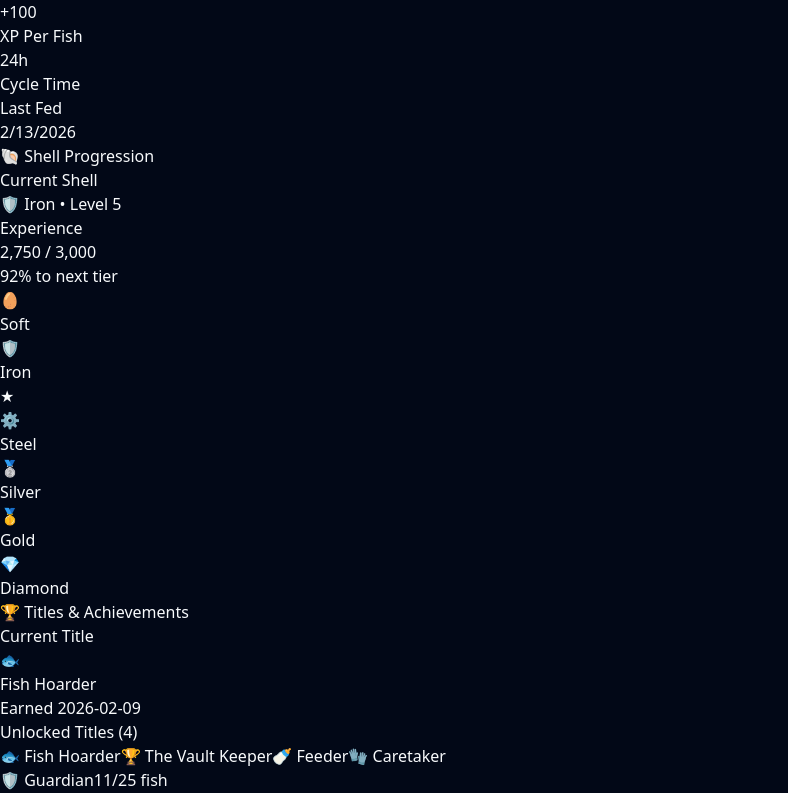
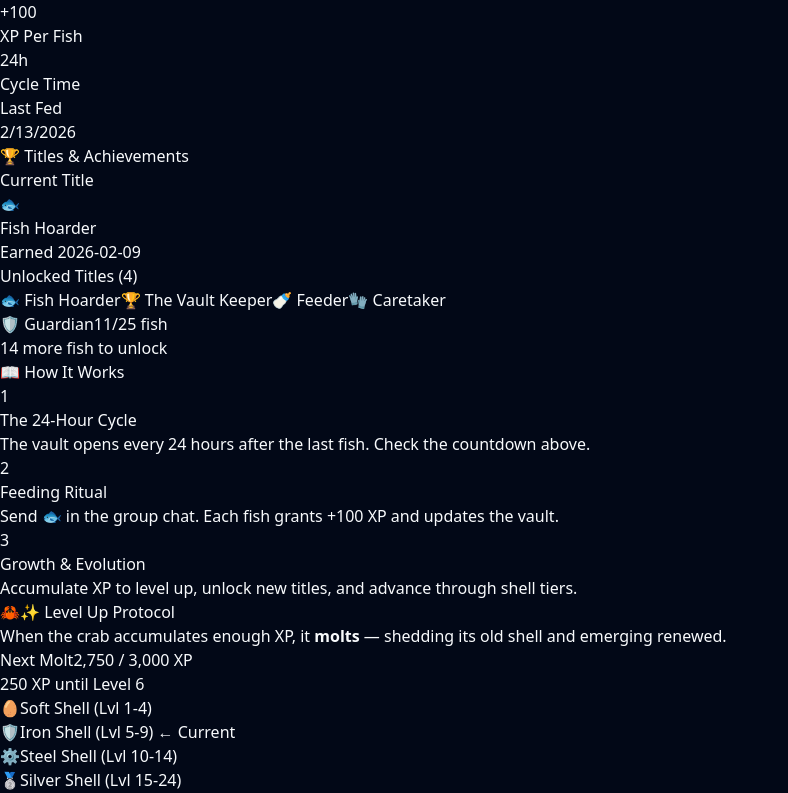
Before and after one commit to KrabbyClaw/krabby-vault, a Next.js app: page / in a window 1280 px wide. Shown: the part 816-1609 px from the top of the page, without its empty margins (0-788 px from the left). Built offline with nearby package versions, Linux system fonts and the light colour scheme.

Commit message:
refactor: remove old Shell Progression section
- Removed duplicate Shell Progression card from left column
- Removed unused LevelProgression() component function
- Level Up Protocol in right column is now the canonical source

Cleaner, less duplication. Single source of truth.

🦀🗑️✨

```diff
--- a/app/page.tsx
+++ b/app/page.tsx
@@ -196,56 +196,6 @@ function VaultDashboard() {
   );
 }
 
-function LevelProgression() {
-  const xpPercent = (CRAB_DATA.xp / CRAB_DATA.xpMax) * 100;
-  const tiers = [
-    { name: "Soft", icon: "🥚", level: 1, xp: 0 },
-    { name: "Iron", icon: "🛡️", level: 5, xp: 2000, current: true },
-    { name: "Steel", icon: "⚙️", level: 6, xp: 3000 },
-    { name: "Silver", icon: "🥈", level: 7, xp: 5000 },
-    { name: "Gold", icon: "🥇", level: 8, xp: 8000 },
-    { name: "Diamond", icon: "💎", level: 9, xp: 12000 },
-  ];
-
-  return (
-    <div className="space-y-4">
-      {/* Current Stats */}
-      <div className="flex items-center justify-between">
-        <div>
-          <p className="text-sm text-slate-400">Current Shell</p>
-          <p className="text-xl font-bold text-amber-300">{tiers.find(t => t.current)?.icon} {CRAB_DATA.shell} • Level {CRAB_DATA.level}</p>
-        </div>
-        <div className="text-right">
-          <p className="text-sm text-slate-400">Experience</p>
-          <p className="text-xl font-bold text-purple-300">{CRAB_DATA.xp.toLocaleString()} <span className="text-slate-500">/ {CRAB_DATA.xpMax.toLocaleString()}</span></p>
-        </div>
-      </div>
-
-      {/* XP Bar */}
-      <ProgressBar current={CRAB_DATA.xp} max={CRAB_DATA.xpMax} color="purple" size="lg" />
-      <p className="text-xs text-slate-500 text-right">{Math.round(xpPercent)}% to next tier</p>
-
-      {/* Tier Roadmap */}
-      <div className="relative pt-6">
-        <div className="absolute top-8 left-0 right-0 h-1 bg-slate-800 rounded-full" />
-        <div className="absolute top-8 left-0 h-1 bg-gradient-to-r from-emerald-500 to-amber-500 rounded-full" style={{ width: '40%' }} />
-
-        <div className="relative flex justify-between">
-          {tiers.map((tier) => (
-            <div key={tier.name} className={`text-center ${tier.current ? 'opacity-100' : tier.level < 5 ? 'opacity-70' : 'opacity-40'}`}>
-              <div className={`w-10 h-10 rounded-xl flex items-center justify-center text-lg mb-1 mx-auto ${tier.current ? 'bg-amber-500/30 border-2 border-amber-400 shadow-lg shadow-amber-500/20' : 'bg-slate-800 border border-slate-700'}`}>
-                {tier.icon}
-              </div>
-              <p className={`text-xs ${tier.current ? 'text-amber-300 font-semibold' : 'text-slate-500'}`}>{tier.name}</p>
-              {tier.current && <p className="text-xs text-amber-400">★</p>}
-            </div>
-          ))}
-        </div>
-      </div>
-    </div>
-  );
-}
-
 function TitlesShowcase() {
   const currentTitle = CRAB_DATA.titles.find(t => t.current);
   const unlockedTitles = CRAB_DATA.titles.filter(t => t.earned);
@@ -351,14 +301,6 @@ export default function Home() {
         <div className="max-w-6xl mx-auto grid lg:grid-cols-2 gap-8">
           {/* Left Column: Progression */}
           <div className="space-y-8">
-            {/* Shell Progression */}
-            <div className="p-6 rounded-2xl bg-slate-800/40 border border-slate-700/50">
-              <h2 className="text-xl font-bold text-slate-200 mb-4 flex items-center gap-2">
-                🐚 Shell Progression
-              </h2>
-              <LevelProgression />
-            </div>
-
             {/* Titles */}
             <div className="p-6 rounded-2xl bg-slate-800/40 border border-slate-700/50">
               <h2 className="text-xl font-bold text-slate-200 mb-4 flex items-center gap-2">
```
